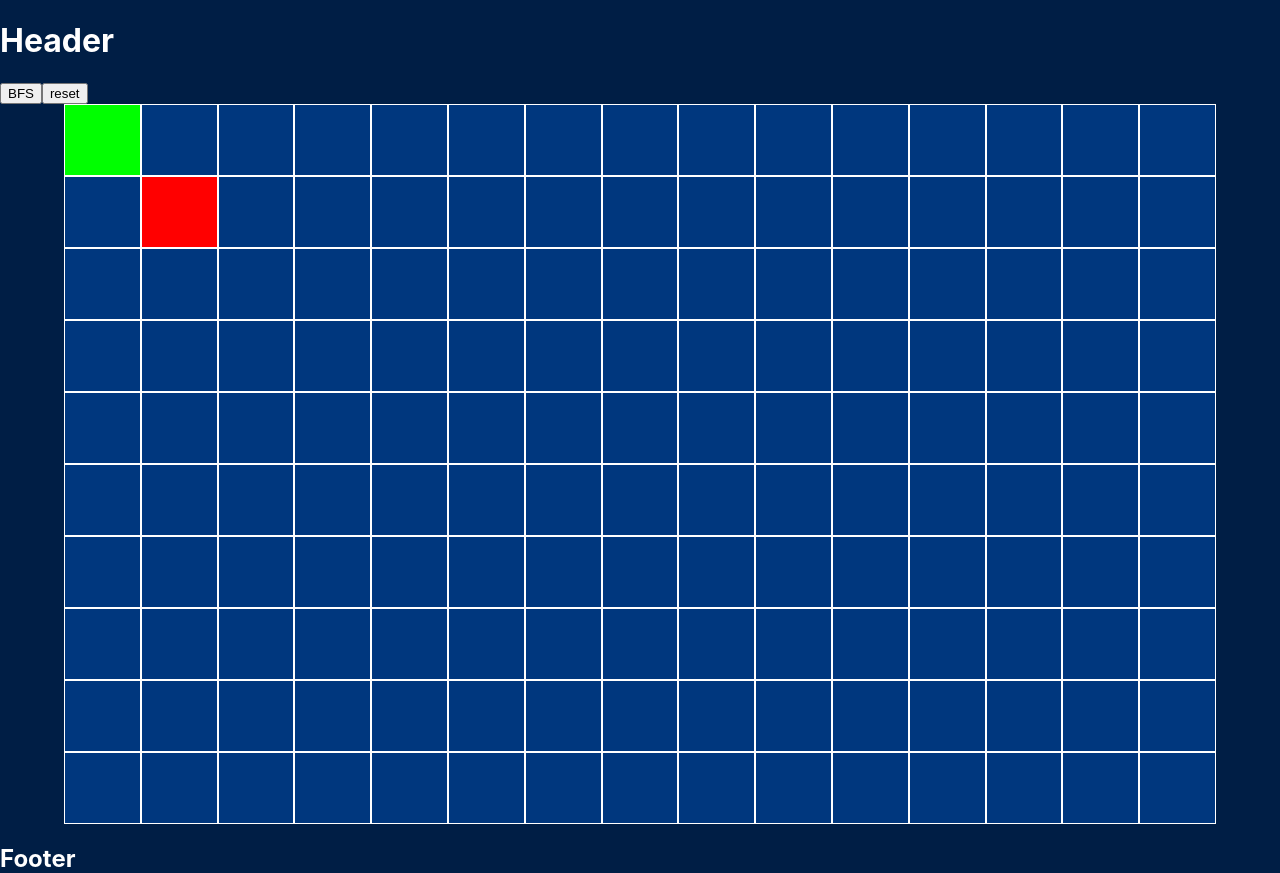
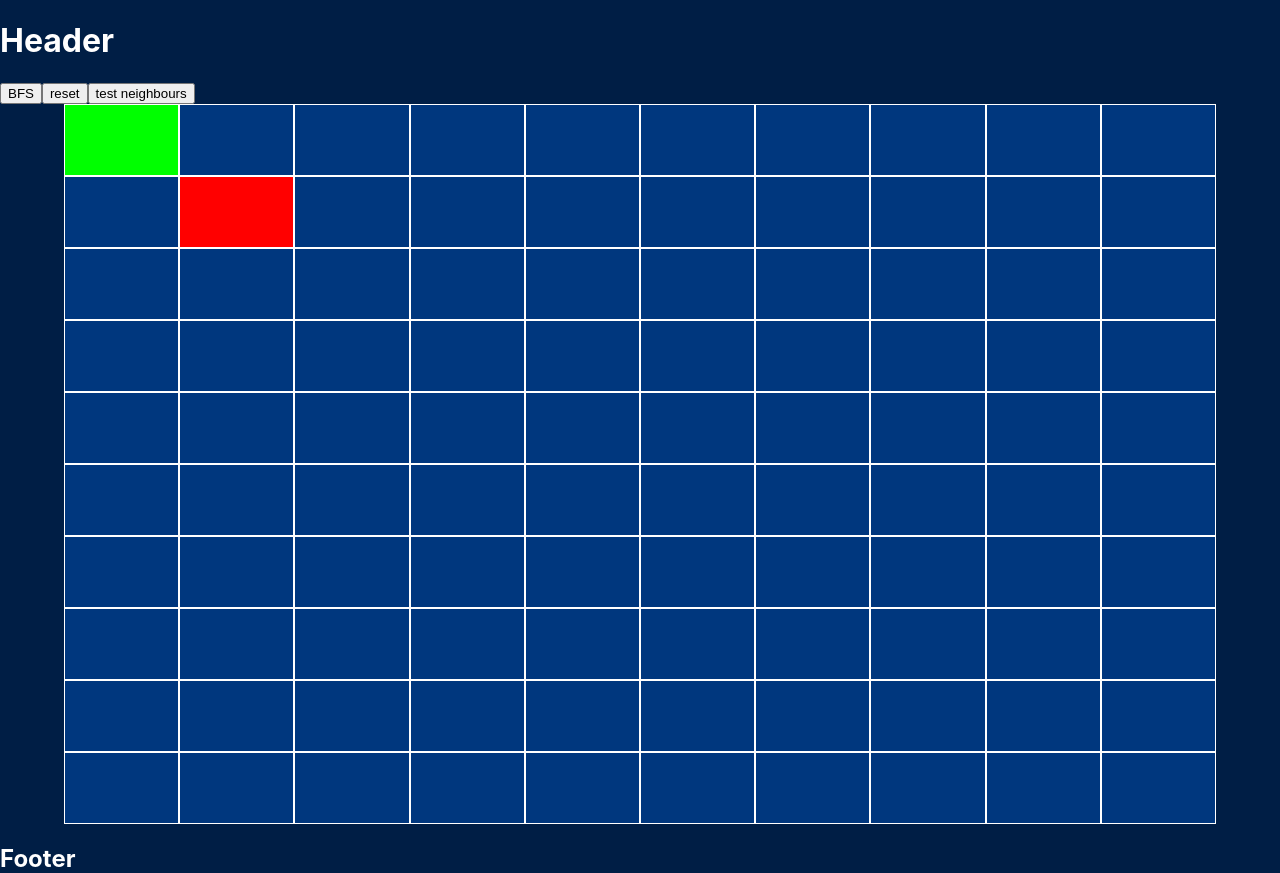
Before and after one commit to frasersamsonstudent/pathfinding-visualiser, a React (Create React App) app in the folder pathfinding-visualiser-app/: page / in a window 1280 px wide. Built offline with nearby package versions, Linux system fonts and the light colour scheme.

Commit message:
Refactored code

```diff
--- /dev/null
+++ b/pathfinding-visualiser-app/src/Components/GridCell.css
@@ -0,0 +1,75 @@
+
+/* Properties for cells */
+.emptyCell {
+    background-color: var(--empty-cell-color);
+}
+
+.wallCell {
+    background-color: var(--wall-cell-color);
+}
+
+.startCell {
+    background-color: var(--start-cell-color);
+}
+
+.endCell {
+    background-color: var(--end-cell-color);
+}
+
+.path {
+    background-color: var(--explored-cell-color);
+}
+
+/* Path animations */
+@keyframes blink {
+    50% {
+      opacity: 0;
+    }
+}
+
+@keyframes grow {
+    from {
+        transform: scale(0.2);
+        }
+        to {
+        transform: scale(1);
+        }
+}
+
+@keyframes growAndChangeColourForEmptyCell {
+    0% {
+        background-color: var(--initial-animation-color);
+    }
+    50% {
+        background-color: var(--mid-animation-color);
+    }
+    100% {
+        background-color: var(--explored-cell-color);
+    }
+
+    from {
+        transform: scale(0.2);
+        }
+    to {
+    transform: scale(1);
+    }
+}
+
+@keyframes growAndChangeColourForPathCell {
+    0% {
+        background-color: orange
+    }
+    50% {
+        background-color: var(--mid-animation-color);
+    }
+    100% {
+        background-color: green;
+    }
+
+    from {
+        transform: scale(0.2);
+        }
+    to {
+    transform: scale(1);
+    }
+}
--- a/pathfinding-visualiser-app/src/Components/GridCell.jsx
+++ b/pathfinding-visualiser-app/src/Components/GridCell.jsx
@@ -1,22 +1,21 @@
 import React from 'react';
 import { useMemo } from 'react';
 import CellTypes from '../CellTypes';
+import './GridCell.css'
 
+const Cell = ({cell, handleMouseOver, handleGridItemClicked, handleMouseDown, animation}) => {
+    const cellClass = `${Object.keys(CellTypes)[cell.value]}Cell`;
 
-const Cell = (props) => {
-    const pathClass = props.isInPath ? 'path ' : '';
-    const cellClass = `${Object.keys(CellTypes)[props.cellValue]}Cell`;
-    const shouldApplyAnimation = (props.cellValue === CellTypes.empty || props.cellValue === CellTypes.path) && props.animation !== undefined;
-    const animationStyle = shouldApplyAnimation ? props.animation : '';
-    console.log(animationStyle);
     return (
         <span
-            style = {{animation: animationStyle}}
-            draggable="false"
-            className={'gridItem ' + cellClass + ' ' + pathClass}
-            onClick = {() => props.handleGridItemClicked()}
-            onMouseOver = {() => props.handleMouseOver()}
-            onMouseDown = {() => props.handleMouseDown()}
+            style = {
+                animation !== undefined ? {animation: animation} : {}
+            }
+            className={'gridItem ' + cellClass }
+
+            onClick = {() => handleGridItemClicked()}
+            onMouseOver = {() => handleMouseOver()}
+            onMouseDown = {() => handleMouseDown()}
         />
     );
 }
--- a/pathfinding-visualiser-app/src/Components/PathfindingVisualiser.css
+++ b/pathfinding-visualiser-app/src/Components/PathfindingVisualiser.css
@@ -6,10 +6,10 @@
     --end-cell-color: red;
     --cell-outline-color: white;
     --path-cell-color: turquoise;
+    --explored-cell-color: purple;
 
     --initial-animation-color: yellow;
     --mid-animation-color: orange;
-    --final-animation-color: purple;
 }
 
 .gridContainer {
@@ -32,86 +32,3 @@
     padding: 5px;
     border: 1px solid var(--cell-outline-color);
 }
-
-
-/* Properties for cells */
-.emptyCell {
-    background-color: var(--empty-cell-color);
-}
-
-.wallCell {
-    background-color: var(--wall-cell-color);
-}
-
-.path {
-    background-color: var(--path-cell-color);
-}
-
-.startCell {
-    background-color: var(--start-cell-color);
-}
-
-.endCell {
-    background-color: var(--end-cell-color);
-}
-
-.emptyCell.inSolution {
-    animation-name: growAndChangeColourForEmptyCell;
-    animation-duration: 5s;
-    animation-iteration-count: 1;
-    animation-fill-mode: forwards;
-}
-
-/* Path animations */
-@keyframes blink {
-    50% {
-      opacity: 0;
-    }
-}
-
-@keyframes grow {
-    from {
-        transform: scale(0.2);
-        }
-        to {
-        transform: scale(1);
-        }
-}
-
-@keyframes growAndChangeColourForEmptyCell {
-    0% {
-        background-color: var(--initial-animation-color);
-    }
-    50% {
-        background-color: var(--mid-animation-color);
-    }
-    100% {
-        background-color: var(--final-animation-color);
-    }
-
-    from {
-        transform: scale(0.2);
-        }
-    to {
-    transform: scale(1);
-    }
-}
-
-@keyframes growAndChangeColourForPathCell {
-    0% {
-        background-color: var(--initial-animation-color);
-    }
-    50% {
-        background-color: var(--mid-animation-color);
-    }
-    100% {
-        background-color: var(--path-cell-color);
-    }
-
-    from {
-        transform: scale(0.2);
-        }
-    to {
-    transform: scale(1);
-    }
-}
--- a/pathfinding-visualiser-app/src/Components/PathfindingVisualiser.jsx
+++ b/pathfinding-visualiser-app/src/Components/PathfindingVisualiser.jsx
@@ -6,7 +6,7 @@ import GridCell from './GridCell';
 import {Cell, copyCell, copyCellAndSetNewValue} from '../Objects/Cell.js';
 import bfs from '../PathfindingAlgorithms/BFS';
 import { getNeighbours, getPathFromExplored, isInBounds, isNodeStartOrEnd, printGrid } from '../PathfindingAlgorithms/util';
-import { getBlinkAnimation, getGrowAnimation, getGrowWithGradientAnimation } from '../Animations/PathAnimation';
+import { getBlinkAnimation, getGrowAnimation, getGrowWithGradientAnimationForEmptyCell, getGrowWithGradientAnimationForPathCell } from '../Animations/PathAnimation';
 
 const PathfindingVisualiser = React.memo(() => {
     const [grid, setGrid] = useState([]);
@@ -15,12 +15,12 @@ const PathfindingVisualiser = React.memo(() => {
     const [endNode, setEndNode] = useState(new Cell(1, 1, CellTypes.end));
     const [isMouseDown, setIsMouseDown] = useState(false);
     const [placingNodeType, setPlacingNodeType] = useState(undefined);
-    const animationSpeed = 0.05;
+    const animationSpeed = 0.1;
     const animationDuration = 1;
 
     useEffect(() => {
         //setGridDimensions([Math.max(2, Math.floor(window.innerWidth/80)), Math.max(2, Math.floor(window.innerWidth/80))]);
-        setGridDimensions([15, 10])
+        setGridDimensions([10, 10])
     }, []);
 
     useEffect(() => {
@@ -155,37 +155,52 @@ const PathfindingVisualiser = React.memo(() => {
         );
     }
 
+
+    /* Functions for handling animation */
+    const animateGrid = (exploredPositionsMap, path) => {
+        const exploredPositionsAsList = [...exploredPositionsMap.keys()];
+
+        setAnimationForExploredCells(exploredPositionsAsList);
+
+        // After other cells will have finished animation, draw path
+        setTimeout(() => markNodesAsPartOfPath(path), (exploredPositionsAsList.length*animationSpeed*1000) + animationDuration*1000);
+    }
+
     const markNodesAsPartOfPath = (pathPositions) => {
         pathPositions.reverse();
         const newGrid = [...grid];
 
         pathPositions.forEach(([col, row], indexInPath) => {
-            newGrid[row][col].isInPath = true;
-            newGrid[row][col].animation = getGrowAnimation(0.5, 0.15 * indexInPath);
+            if(grid[row][col] !== undefined) {
+                newGrid[row][col].animation = getGrowWithGradientAnimationForPathCell(0.5, 0.15 * indexInPath);
+            }
         });
+
+        // Remove animation from start and end nodes
+        newGrid[startNode.row][startNode.col].animation = undefined;
+        newGrid[endNode.row][endNode.col].animation = undefined;
 
         setGrid(newGrid);
     };
 
-    const animateGrid = (explored, path) => {
-        let index = 0
+    const setAnimationForExploredCells = (exploredPositionsAsList) => {
         const newGrid = [...grid];
-        explored.forEach(e => {
+
+        exploredPositionsAsList.forEach((e, index) => {
             if(e !== undefined) {
                 const col = e.split(',')[0], row = e.split(',')[1];
-                newGrid[row][col].animation = getGrowWithGradientAnimation(animationDuration, index*animationSpeed, grid[row][col]);
+
+                if(!isNodeStartOrEnd(grid, col, row)) {
+                    newGrid[row][col].animation = getGrowWithGradientAnimationForEmptyCell(animationDuration, animationSpeed * index);
+                };
             }
+        });
 
-            index += 1;
-        });
         setGrid(newGrid);
-
-        // After other cells will have finished animation, draw path
-        setTimeout(() => markNodesAsPartOfPath(path), (index*animationSpeed*1000) + animationDuration*1000);
     }
 
+
     const moveNode = (nodeToMove, newCol, newRow) => {
-        console.log(nodeToMove, newCol, newRow);
         if(nodeToMove && !(nodeToMove.col === newCol && nodeToMove.row === newRow)) {
             if(isInBounds(grid, newCol, newRow) && !isNodeStartOrEnd(grid, newCol, newRow)) {
                 const newGrid = [...grid];
@@ -203,11 +218,11 @@ const PathfindingVisualiser = React.memo(() => {
     };
 
     const solveGrid = (solveAlgorithm) => {
-        const explored = solveAlgorithm(grid, startNode, endNode);
+        const exploredPositionsMap = solveAlgorithm(grid, startNode, endNode);
 
-        if(explored) {
-            const path = getPathFromExplored(explored, endNode);
-            if(path) { animateGrid(explored, path); }
+        if(exploredPositionsMap) {
+            const path = getPathFromExplored(exploredPositionsMap, endNode);
+            if(path) { animateGrid(exploredPositionsMap, path); }
         }
     };
 
@@ -216,10 +231,8 @@ const PathfindingVisualiser = React.memo(() => {
      */
      const resetGrid = () => {
         const newGrid = [...grid];
-        console.log(newGrid);
         for(let i=0, rowCount = newGrid.length;i<rowCount;i++) {
             for(let j=0, colCount = newGrid[0].length;j<colCount;j++) {
-                console.log(j, i);
                 newGrid[i][j].value = CellTypes.empty;
                 newGrid[i][j].isInPath = false;
                 newGrid[i][j].animation = undefined;
@@ -248,6 +261,15 @@ const PathfindingVisualiser = React.memo(() => {
                     reset
                 </button>
 
+                <button
+                    onClick = {() => {
+                        const neighbours = getNeighbours(grid, grid[2][2]);
+                        console.log(neighbours);
+                    }}
+                >
+                    test neighbours
+                </button>
+
 
             <div
                 draggable='false'
@@ -258,16 +280,12 @@ const PathfindingVisualiser = React.memo(() => {
                     grid.map(
                         (row, rowIndex) => {
                             return row.map((cell, columnIndex) => {
-                                console.log(cell.inSolution);
                                 return <GridCell
                                     key = {[columnIndex, rowIndex]}
-                                    columnIndex={columnIndex}
-                                    rowIndex={rowIndex}
-                                    cellValue={cell.value}
+                                    cell = {cell}
                                     handleMouseOver={() => handleMouseOverCell(columnIndex, rowIndex)}
                                     handleGridItemClicked={() => handleGridItemClicked(columnIndex, rowIndex)}
                                     handleMouseDown = {() => handleMouseDownOnCell(columnIndex, rowIndex)}
-                                    isInPath = {cell.isInPath}
                                     animation = {cell.animation}
                                 />
                             })
--- a/pathfinding-visualiser-app/src/Objects/Cell.js
+++ b/pathfinding-visualiser-app/src/Objects/Cell.js
@@ -4,7 +4,7 @@ class Cell {
         this.col = col;
         this.row = row;
         this.isInPath = false;
-        this.inSolution = false;
+        this.isExplored = false;
         this.animation = undefined;
     }
 
--- a/pathfinding-visualiser-app/src/PathfindingAlgorithms/util.js
+++ b/pathfinding-visualiser-app/src/PathfindingAlgorithms/util.js
@@ -22,7 +22,7 @@ const isEmpty = cell => {
 const getNeighbours = (grid, cell) => {
     const neighbourNodes = [];
     const col = cell.col, row = cell.row;
-    const potentialNeighbourPositions = [[col, row-1], [col, row+1], [col-1, row], [col+1, row]];
+    const potentialNeighbourPositions = [[col, row+1], [col+1, row], [col, row-1], [col-1, row]];
 
     // Add valid nodes to neighbourNodes
     potentialNeighbourPositions.forEach(([neighbourCol, neighbourRow]) => {
```
Also changed, not shown: pathfinding-visualiser-app/src/Animations/PathAnimation.js (+9 -8 lines), pathfinding-visualiser-app/src/PathfindingAlgorithms/BFS.js (+5 -5 lines).
